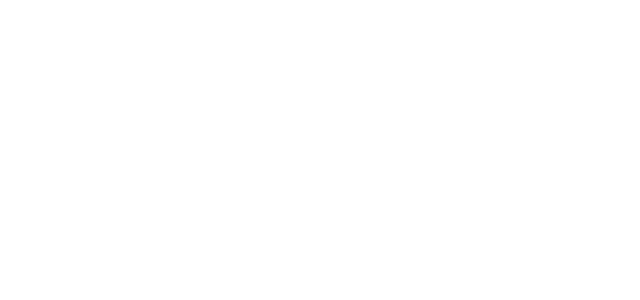
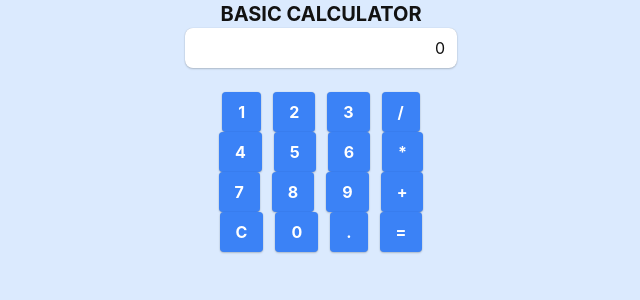
Before and after one commit to winsalva/vite_react, a React (Vite) app: page /calculator in a window 1280 px wide. Before the commit this address had no page. Shown: the top 300 px of the page, without its empty margins (319-959 px from the left). Built offline with nearby package versions, Linux system fonts and the light colour scheme.

Commit message:
Added initial functionalities of a calculator features

```diff
--- /dev/null
+++ b/src/components/NumberButton.tsx
@@ -0,0 +1,9 @@
+import React from "react";
+
+const NumberButton = ({ value, onClick }) => {
+  return (
+    <button className="bg-blue-500 hover:bg-blue-700 text-white font-bold py-2 px-4 rounded" onClick={() => onClick(value)}>{ value }</button>
+  );
+}
+
+export default NumberButton;
--- /dev/null
+++ b/src/pages/Calculator.tsx
@@ -0,0 +1,61 @@
+import React, { useState, useEffect } from "react";
+
+import NumberButton from "../components/NumberButton";
+
+export function Calculator() {
+  const [result, setResult] = useState("0");
+
+  const handleButtonClick = (value) => {
+    let current;
+    if(result === "0") {
+      current = value;
+    }
+    else {
+      current = result + value;
+    }
+
+    setResult(current);
+  }
+  const handleResult = () => {
+    setResult((currentValue) => eval(currentValue));
+  }
+  const handleClear = () => {
+    setResult("0");
+  }
+
+  return (
+    <>
+      <body className="w-full bg-blue-100 m-0 p-0 border-box">
+      <div className="items-center border-black text-center">
+        <h1 className="text-center font-bold text-xl">BASIC CALCULATOR</h1>
+	<input type="text" className="text-right" value={result} readOnly/>
+      </div>
+	<br />
+	<div className="text-center space-x-3">
+	  <NumberButton value="1" onClick={handleButtonClick} />
+	  <NumberButton value="2" onClick={handleButtonClick} />
+	  <NumberButton value="3" onClick={handleButtonClick} />
+	  <NumberButton value="/" onClick={handleButtonClick} />
+	</div>
+	<div className="text-center space-x-3">
+	  <NumberButton value="4" onClick={handleButtonClick} />
+          <NumberButton value="5" onClick={handleButtonClick} />
+          <NumberButton value="6" onClick={handleButtonClick} />
+          <NumberButton value="*" onClick={handleButtonClick} />
+	</div>
+	<div className="text-center space-x-3">
+          <NumberButton value="7" onClick={handleButtonClick} />
+	  <NumberButton value="8" onClick={handleButtonClick} />
+	  <NumberButton value="9" onClick={handleButtonClick} />
+          <NumberButton value="+" onClick={handleButtonClick} />
+	</div>
+	<div className="text-center space-x-3">
+          <NumberButton value="C" onClick={handleClear} />
+          <NumberButton value="0" onClick={handleButtonClick} />
+          <NumberButton value="." onClick={handleButtonClick} />
+	  <NumberButton value="=" onClick={handleResult} />
+	</div>
+      </body>
+    </>
+  );
+}
--- a/src/routes/root.tsx
+++ b/src/routes/root.tsx
@@ -46,14 +46,24 @@
         <h1>React Router Contacts</h1>
 	<div>
 	  <Form id="search-form" role="search">
-			<input id="q" className={ searching ? "loading" : ""} aria-label="Search contacts" placeholder="Search" type="search" name="q" defaultValue={q} onChange={(event) => {
+	    <input
+	      id="q"
+	      className={ searching ? "loading" : ""}
+	      aria-label="Search contacts"
+	      placeholder="Search"
+	      type="search"
+	      name="q"
+	      defaultValue={q}
+	      onChange={(event) => {
 	        const isFirstSearch = q == null;
+		submit(event.currentTarget.form, { replace: !isFirstSearch });
+              }}/>
 
-			  submit(event.currentTarget.form, { replace: !isFirstSearch }); }}/>
-			<div id="search-spinner" aria-hidden hidden={!searching} />
+            <div
+	      id="search-spinner"
+	      aria-hidden hidden={!searching} />
 	    <div className="sr-only" aria-live="polite"></div>
 	  </Form>
-
 	  <Form method="post">
 	    <button type="submit">New</button>
 	  </Form>
@@ -63,7 +73,9 @@
 	    <ul>
 	      {contacts.map((contact) => (
 	        <li key={contact.id}>
-			    <NavLink to={`/contacts/${contact.id}`} className={({ isActive, isPending }) => isActive ? "active" : isPending ? "pending" : "" }>{contact.first || contact.last ? (
+		  <NavLink
+		    to={`/contacts/${contact.id}`}
+		    className={({ isActive, isPending }) => isActive ? "active" : isPending ? "pending" : "" }>{contact.first || contact.last ? (
 		      <>
 		      {contact.first} {contact.last}
 		      </>) : (
@@ -77,6 +89,7 @@
 	      ) : (
 	        <p><i>No contacts</i></p>
 	      )}
+
 	    </nav>
 	  </div>
 	  <div id="detail" className={navigation.state === "loading" ? "loading" : ""}>
```
Also changed, not shown: src/App.tsx (+7 -1 lines). Lines whose indentation alone changed are shown as unchanged.
